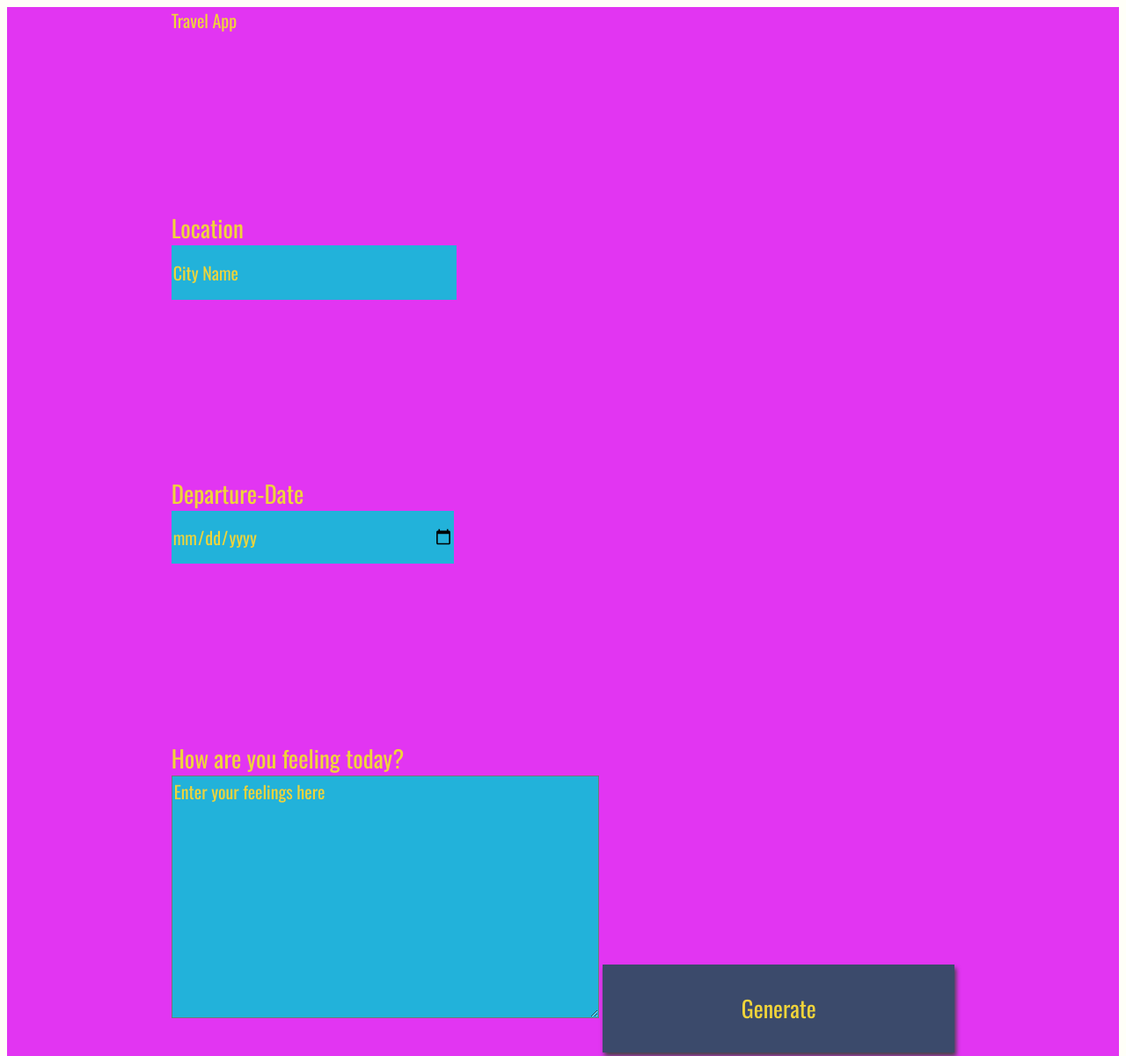
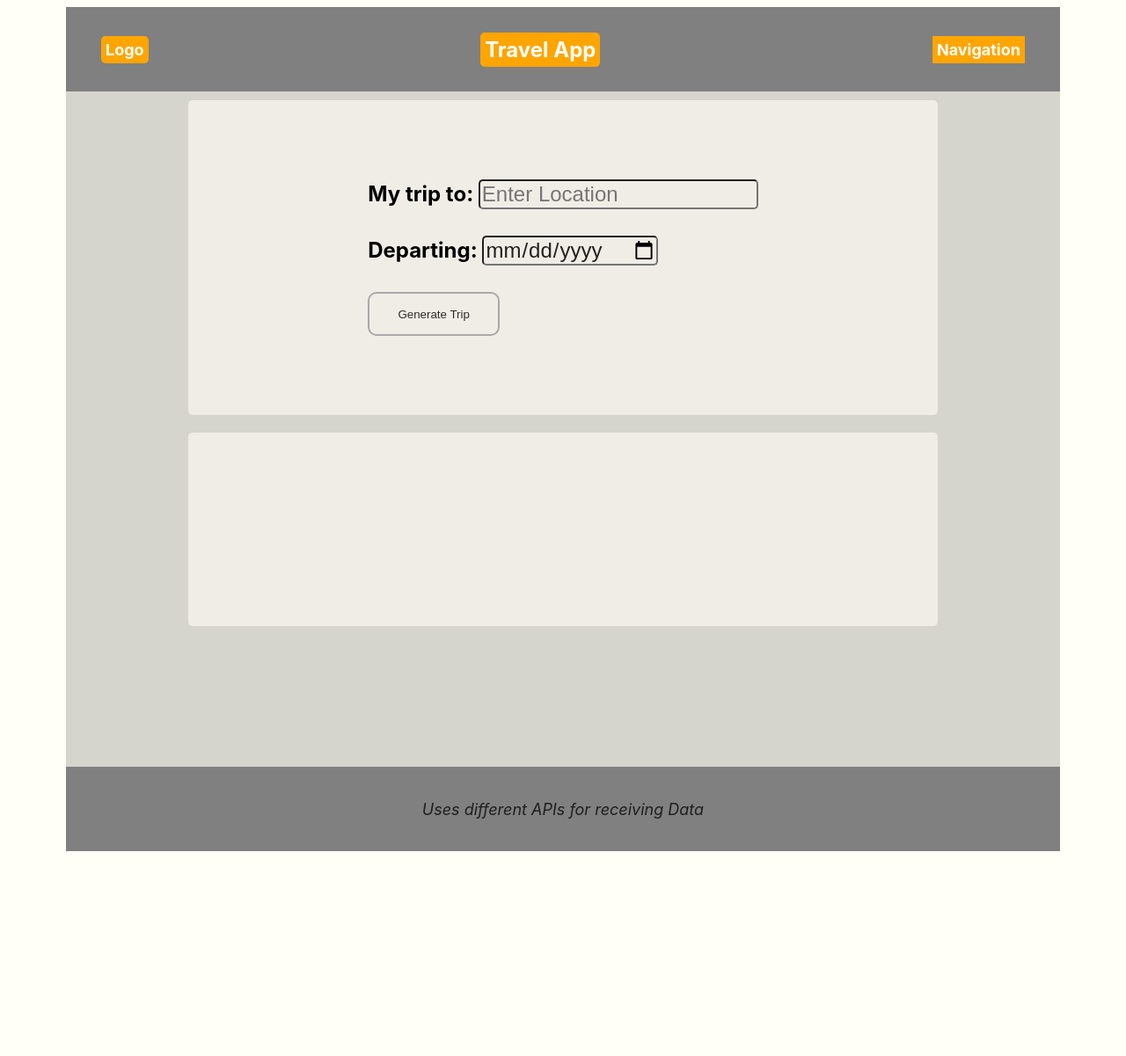
Before and after one commit to YannikJozef/fend-capstone-travel-app, a website built with webpack: page src/client/views/index.html in a window 1280 px wide. Shown: the top 1201 px of the page at 88% size. After the commit the page ends 976 px from the top, so only its background shows below. Built offline with nearby package versions, Linux system fonts and the light colour scheme; a web font is replaced by a local one.

Commit message:
First Try to make a draft

```diff
--- a/src/client/index.js
+++ b/src/client/index.js
@@ -7,6 +7,9 @@ import {
 } from './js/app'
 
 import './styles/style.scss'
+import './styles/header.scss'
+import './styles/footer.scss'
+import './styles/content.scss'
 
 export {
     getWeather,
--- a/src/client/js/app.js
+++ b/src/client/js/app.js
@@ -18,7 +18,7 @@ document.getElementById('generate').addEventListener('click', performAction);
 
 function performAction(e) {
     const cityName = document.getElementById('city-name').value;
-    const feeling = document.getElementById('feelings').value;
+    // const feeling = document.getElementById('feelings').value;
     getWeather(baseURL, cityName, apiKey).then(function (data) {
         postData('http://localhost:8000/addData', {
             name: data.geonames[0].name,
@@ -26,7 +26,7 @@ function performAction(e) {
             lng: data.geonames[0].lng,
             lat: data.geonames[0].lat,
             date: newDate,
-            feeling: feeling
+            // feeling: feeling
         }).then(response => {return response;}).then( (response) => { updateUI(response) } )
     });
 }
@@ -119,9 +119,9 @@ function updateUI (apiResponse) {
     console.log(date2);
     const oneDay = 1000 * 60 * 60 * 24;
     const dateDif = Math.round(( date2 - date1 ) / oneDay);
-    document.getElementById('destination').innerHTML = `${apiResponse['name']}, ${apiResponse['country']} is ${dateDif} days away` ;
-    document.getElementById('temperature').innerHTML = `Max Temperature:${apiResponse['highTemp']} C°, lowest temperature:${apiResponse['lowTemp']} C° `;
-    document.getElementById('weather-description').innerHTML = `Weather: ${apiResponse['description']}`;
+    document.getElementById('destination').innerHTML = `${apiResponse['name']}, <span class = "light">${apiResponse['country']} is ${dateDif} days away</span>` ;
+    document.getElementById('temperature').innerHTML = `Max Temperature:<span class = "light"> ${apiResponse['highTemp']} C°</span>, lowest temperature: <span class = "light">${apiResponse['lowTemp']} C°</span>`;
+    document.getElementById('weather-description').innerHTML = `Weather: <span class = "light">${apiResponse['description']}</span>`;
     document.getElementById('city-img').setAttribute('src', apiResponse['urlPicture'])
 }
 
--- /dev/null
+++ b/src/client/styles/content.scss
@@ -0,0 +1,93 @@
+.content{
+    // background-color: lawngreen;
+    display: flex;
+    flex-direction: column;
+    align-items: center;
+    justify-content: flex-start ;
+    grid-row-start: 2;
+    grid-row-end: 10;
+    background-color: rgb(214, 213, 205);
+}
+
+.content > * {
+    margin-bottom: 10px;
+    margin-top: 10px;
+}
+
+.headline {
+    font-size: xx-large;
+    font-weight: bold;
+    color: white;
+    background-color: orange;
+    padding: 5px;
+    border-radius: 5px;
+}
+
+.travelPicker {
+    display: flex;
+    flex-direction: row;
+    justify-content: center;
+    align-items: center;
+    min-width: 65vw;
+    min-height: 25vh;
+    padding: 10px;
+    border-radius: 5px;
+    background-color: rgb(240, 237, 231);
+    // border: solid;
+}
+
+.travelPicker > * {
+    margin: 50px;
+    // border: solid;
+}
+
+#inputFields > * {
+    margin: 30px;
+}
+
+.holder {
+    font-size: x-large;
+    font-weight: bold;
+}
+
+.holder > input {
+    font-size: x-large;
+    font-family: Arial, Helvetica, sans-serif;
+    color: rgb(34, 31, 31);
+    border-radius: 5px;
+    // border: none;
+    background-color: rgb(240, 237, 231);
+}
+
+.button {
+    display: flex;
+    flex-direction: row;
+    justify-content: flex-start;
+    align-items: flex-start;
+
+}
+
+#generate {
+    min-width: 150px;
+    min-height: 50px;
+    background-color: rgb(240, 237, 231);
+    border: solid darkgrey 2px;
+    border-radius: 10px;
+    color: rgb(46, 44, 42)
+}
+
+.light {
+    font-weight: lighter;
+}
+
+.travelCard {
+    display: flex;
+    flex-direction: row;
+    justify-content: center;
+    align-items: center;
+    min-width: 65vw;
+    min-height: 25vh;
+    padding: 10px;
+    border-radius: 5px;
+    background-color: rgb(240, 237, 231);
+}
--- /dev/null
+++ b/src/client/styles/footer.scss
@@ -0,0 +1,12 @@
+footer {
+    grid-row-start: 10;
+    grid-row-end: 10;
+    display: flex;
+    align-items: center;
+    justify-content: center;
+    background-color: grey;
+    color: #201e1e;
+    // height: 70px;
+    font-size: large;
+    font-style: oblique;
+}
--- /dev/null
+++ b/src/client/styles/header.scss
@@ -0,0 +1,29 @@
+header {
+    display: flex;
+    grid-row-start: 1;
+    grid-row-end: 1;
+    // max-height: 100px;
+    grid-row-start: 1;
+    grid-row-end: 1;
+    justify-content: space-between;
+    align-items: center;
+    padding: 10px 40px;
+    background-color: grey;
+}
+
+.logo {
+    font-size: large;
+    font-weight: bold;
+    color: white;
+    background-color: orange;
+    padding: 5px;
+    border-radius: 5px;
+}
+
+.navigation {
+    font-size: large;
+    font-weight: bold;
+    color: white;
+    background-color: orange;
+    padding: 5px;
+}
--- a/src/client/styles/style.scss
+++ b/src/client/styles/style.scss
@@ -1,112 +1,123 @@
 body{
+    margin-left: 75px;
+    margin-right: 75px;
     background: #fffff8;
     font-family: -apple-system, BlinkMacSystemFont, sans-serif;
 }
 
 #app{
     display: grid;
-    grid-auto-rows: minmax(10px, auto);
-    /* grid-template-columns:  */
-    height:200vh;
-    background: #e235f2;
-    color: #f0d43a;
-    justify-content: center;
-    align-items: inherit;
-    grid-gap: 1em;
-    font-size: 20px;
-    font-family: 'Oswald', sans-serif;
+    grid-template-rows: repeat(10, 1fr);
+    // grid-auto-rows: minmax(200px, auto);
+    // grid-template-rows: 25vh 50vh 25vh;
+    min-height: 120vh;
+  /* e.g.
+      1fr 1fr
+      minmax(10px, 1fr) 3fr
+      repeat(5, 1fr)
+      50px auto 100px 1fr
+    // // grid-auto-rows: minmax(10px, auto);
+    // /* grid-template-columns:  */
+    // min-height: 200vh;
+    // background: #e235f2;
+    // color: #f0d43a;
+    // justify-content: center;
+    // align-items: inherit;
+    // grid-gap: 1em;
+    // font-size: 20px;
+    // font-family: 'Oswald', sans-serif;
 }
 
-.holder{
+// .holder{
 
-}
+// }
 
-.entry{
-    background: rgba(59, 74, 107, .4);
-}
+// .entry{
+//     background: rgba(59, 74, 107, .4);
+// }
 
-#entryHolder{
+// #entryHolder{
 
-}
+// }
 
-#date{
+// #date{
 
-}
+// }
 
-#temp{
+// #temp{
 
-}
+// }
 
-#content{
+// #content{
 
-}
+// }
 
-.headline {
+// .headline {
 
-}
-.title{
-    font-style: oblique;
-}
+// }
+// .title{
+//     font-style: oblique;
+// }
 
-/*  Basic Styling To Override Default For Basic HTML Elements */
-label{
-    display:block;
-    font-size: 27px;
-}
+// /*  Basic Styling To Override Default For Basic HTML Elements */
+// label{
+//     display:block;
+//     font-size: 27px;
+// }
 
-input{
-    display:block;
-    height: 60px;
-    width: 320px;
-    background:#22b2da;
-    color: #f0d43a;
-    font-size: 20px;
-    font-family: 'Oswald', sans-serif;
-    border: none;
-}
+// input{
+//     display:block;
+//     height: 60px;
+//     width: 320px;
+//     background:#22b2da;
+//     color: #f0d43a;
+//     font-size: 20px;
+//     font-family: 'Oswald', sans-serif;
+//     border: none;
+// }
 
-button{
-    width: 400px;
-    height: 100px;
-    background: #3b4a6b;
-    color: #f0d43a;
-    font-size: 26px;
-    font-family: 'Oswald', sans-serif;
-    border: none;
-    box-shadow: 2px 4px 5px #444;
-}
-h1{
-    font-size: 36px;
-}
+// button{
+//     width: 400px;
+//     height: 100px;
+//     background: #3b4a6b;
+//     color: #f0d43a;
+//     font-size: 26px;
+//     font-family: 'Oswald', sans-serif;
+//     border: none;
+//     box-shadow: 2px 4px 5px #444;
+// }
+// h1{
+//     font-size: 36px;
+// }
 
-textarea{
-    background:#22b2da;
-    color: #f0d43a;
-    font-size: 20px;
-    font-family: 'Oswald', sans-serif;
-}
-/* Reset style for HTML element on active to have no border*/
-input:focus,
-select:focus,
-textarea:focus,
-button:focus {
-    outline: none;
-}
-/* Style for Placeholder Text*/
-::placeholder { /* Firefox, Chrome, Opera */
-    color: #f0d43a;
-    font-family: 'Oswald', sans-serif;
+// textarea{
+//     background:#22b2da;
+//     color: #f0d43a;
+//     font-size: 20px;
+//     font-family: 'Oswald', sans-serif;
+// }
+// /* Reset style for HTML element on active to have no border*/
+// input:focus,
+// select:focus,
+// textarea:focus,
+// button:focus {
+//     outline: none;
+// }
+// /* Style for Placeholder Text*/
+// ::placeholder { /* Firefox, Chrome, Opera */
+//     color: #f0d43a;
+//     font-family: 'Oswald', sans-serif;
 
-}
+// }
 
-:-ms-input-placeholder { /* Internet Explorer 10-11 */
-    color: #f0d43a;
-    font-family: 'Oswald', sans-serif;
+// :-ms-input-placeholder { /* Internet Explorer 10-11 */
+//     color: #f0d43a;
+//     font-family: 'Oswald', sans-serif;
 
-}
+// }
 
-::-ms-input-placeholder { /* Microsoft Edge */
-    color: #f0d43a;
-    font-family: 'Oswald', sans-serif;
+// ::-ms-input-placeholder { /* Microsoft Edge */
+//     color: #f0d43a;
+//     font-family: 'Oswald', sans-serif;
 
-}
+// }
--- a/src/client/views/index.html
+++ b/src/client/views/index.html
@@ -1,30 +1,62 @@
 <!DOCTYPE html>
-<html>
+<html lang="en" dir="ltr">
   <head>
     <meta charset="UTF-8">
-<title>Weather Journal</title>
+    <title>Capstone Travel App</title>
     <link href="https://fonts.googleapis.com/css?family=Oswald:400,600,700|Ranga:400,700&display=swap" rel="stylesheet">
 <!-- <link rel="stylesheet" href="style.scss"> -->
 </head>
+
+
 <body>
+  <!-- <div id = "app">
+    <header>
+      <p>Hello</p>
+    </header>
+    <div class = "content">
+      <p>Hey I am a content</p>
+    </div>
+    <footer>
+      <p>This by the way is a footer</p>
+    </footer>
+  </div> -->
+
   <div id = "app">
-  <div class ="holder headline">
-    Travel App
-  </div>
+    <header>
+      <div class="logo">Logo</div>
+      <div class ="holder headline">Travel App</div>
+      <div class="navigation">Navigation</div>
+    </header>
+    <div class="content">
+      <section class="travelPicker">
+
+        <div id = "inputFields">
           <div class ="holder city">
-    <label for="city-name">Location</label>
-    <input type="text" id="city-name" placeholder="City Name" required>
+            <label for="city-name">My trip to: </label>
+            <input type="text" id="city-name" placeholder="Enter Location" required>
           </div>
           <div class ="holder date">
-    <label for="date-start">Departure-Date</label>
+            <label for="date-start">Departing: </label>
             <input type="date" id="date-start" required>
           </div>
-  <div class ="holder feel">
-    <label for="feelings">How are you feeling today?</label>
-    <textarea class= "myInput" id="feelings" placeholder="Enter your feelings here" rows="9" cols="50"></textarea>
-    <button id="generate" type = "submit"> Generate </button>
+          <div class ="holder button">
+            <button id="generate" type = "submit"> Generate Trip </button>
           </div>
-  <div class ="holder entry">
+        </div>
+
+      </section>
+
+      <!-- Example -->
+      <!-- <div class ="holder travelCard">
+        <div id = "entryHolder">
+          <div id = "destination">Frankfurt, <span class = "light">Germany is 220 Days away</span></div>
+          <div id = "temperature">max tempreature: <span class = "light">30 C°</span>, lowest temperature: <span class = "light">20 C°</span></div>
+          <div id = "weather-description">Description: <span class = "light">Scattered Clouds</span></div>
+          <img id= "city-img" src='https://cdn.pixabay.com/photo/2016/11/06/23/51/buildings-1804481_960_720.jpg'>
+        </div>
+      </div> -->
+
+      <div class ="holder travelCard">
         <div id = "entryHolder">
           <div id = "destination"></div>
           <div id = "temperature"></div>
@@ -33,7 +65,9 @@
         </div>
       </div>
     </div>
-<!-- <script src="app.js" type="text/javascript"></script> -->
-
+      <footer>
+        <p>Uses different APIs for receiving Data</p>
+      </footer>
+  </div>
 </body>
 </html>
--- a/src/server/index.js
+++ b/src/server/index.js
@@ -57,7 +57,7 @@ app.post('/addData', async function (req, res) {
         lng: req.body.lng,
         lat: req.body.lat,
         date: req.body.date,
-        feeling: req.body.feeling
+        // feeling: req.body.feeling
     };
 
     function addElement (elementList, element) {
```
Lines whose indentation alone changed are shown as unchanged.
